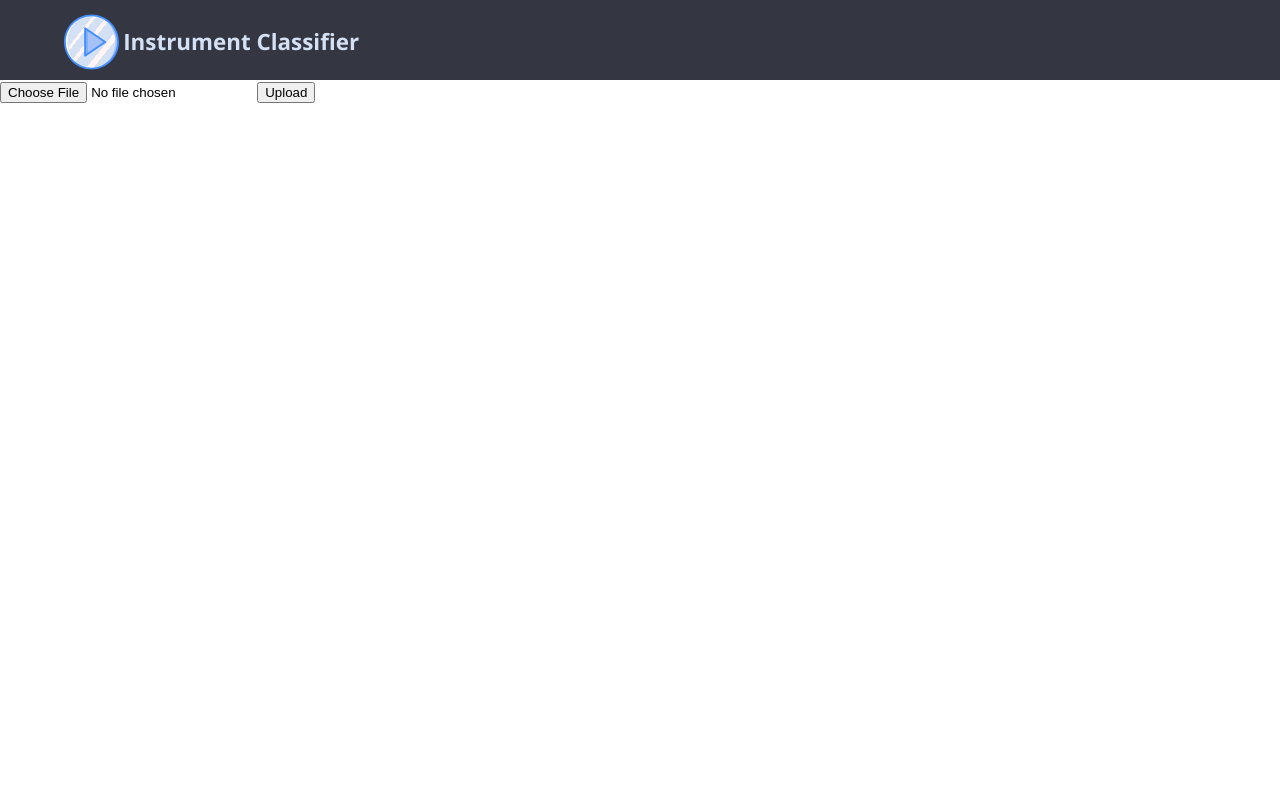
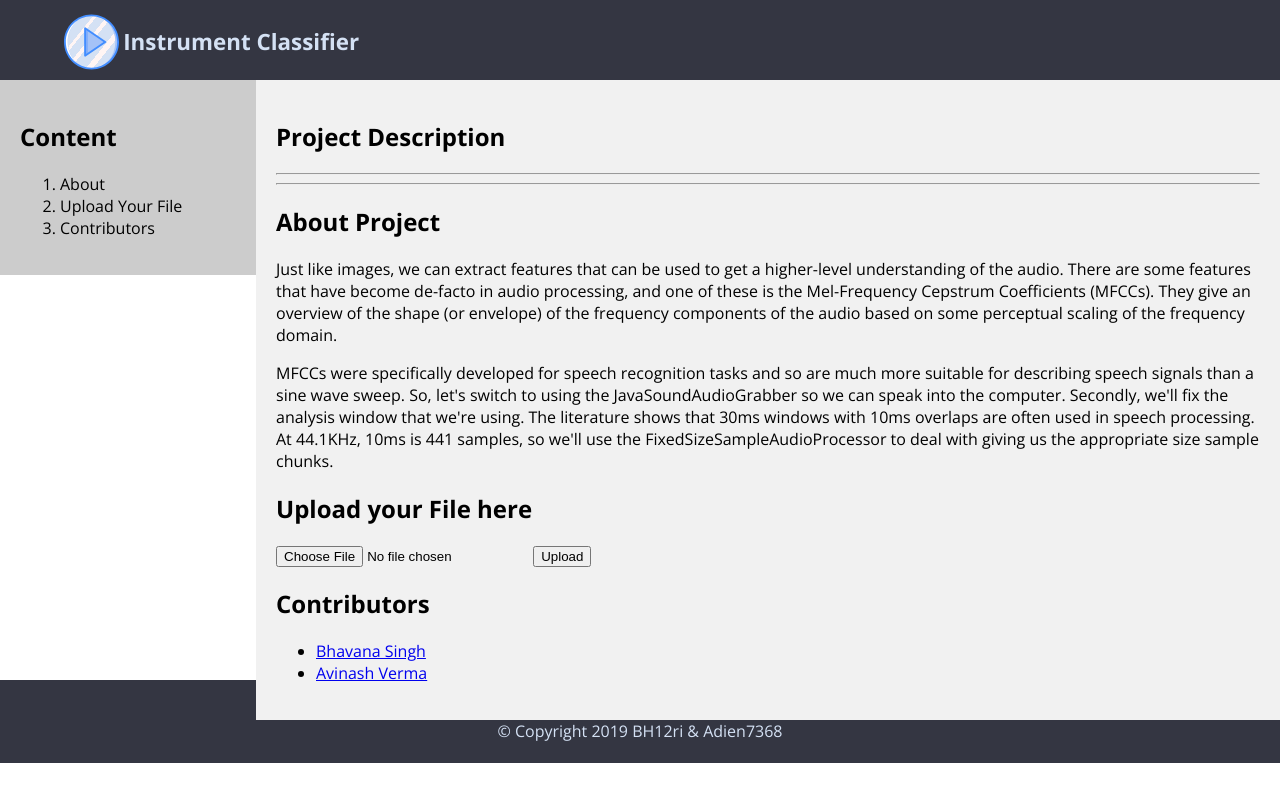
Before and after one commit to BH12ri/Instrument-Classification, a Flask app: page /analyze/ in a window 1280 px wide. Run offline with Flask 2, Linux system fonts and the light colour scheme; parts of the project's set-up code (start-up, migrations or seed data) failed here and were passed over.

Commit message:
header and index changed

```diff
--- a/static/css/header-style.css
+++ b/static/css/header-style.css
@@ -13,7 +13,7 @@ body {
   font-size: 100%;
   font-family: "Open Sans", sans-serif;
   background-color: white;
-  margin: 0;
+  margin:0;
 }
 
 header {
--- /dev/null
+++ b/static/css/index-css.css
@@ -0,0 +1,45 @@
+nav {
+  float: left;
+  width: 20%;
+  background: #ccc;
+  padding: 20px;
+}
+nav ul {
+  padding: 0;
+}
+nav ul li {
+	cursor:pointer;
+}
+
+article {
+  float: left;
+  padding: 20px;
+  width: 80%;
+  background-color: #f1f1f1;
+}
+
+footer {
+  margin-top: 600px;
+  background-color: #343642;
+  padding: 5px;
+  color: #d4e1f4;
+  text-align:center;
+
+}
+
+@media (max-width: 600px) {
+  nav, article {
+    width: 100%;
+    height: auto;
+  }
+}
+@media only screen and (max-width:1200px)and (min-width: 800px){
+	footer{
+		margin-top:800px;
+	}
+}
+@media only screen and (max-width:801px){
+	footer{
+		margin-top:800px;
+	}
+}
--- a/templates/index.html
+++ b/templates/index.html
@@ -4,24 +4,56 @@
     <meta charset="UTF-8">
     <title>Classifier</title>
     <meta name="viewport" content="width=device-width, initial-scale=1.0">
+    <!-- Styles -->
     <link rel="stylesheet" href= "{{ url_for('static',filename='css/header-style.css') }}">
-    <!-- styles -->
+    <link rel="stylesheet" href= "{{ url_for('static',filename='css/index-css.css') }}">
     <link rel="stylesheet" type="text/css" href="http://fonts.googleapis.com/css?family=Open+Sans:400,300,700">
+
   </head>
   <body>
-    <div class="container">
-      <header>
+  <header>
         <div id="cd-logo">
           <img src="{{ url_for('static',filename='img/play-button.svg') }}" alt="Logo"/>
           <p>Instrument Classifier</p>
         </div>
-    </header>
+  </header>
+  <nav>
+    <h2>Content</h2>
+      <ol>
+      <li>About</li>
+      <li>Upload Your File</li>
+      <li>Contributors</li>
+    </ol>
+  </nav>
+  <article>
+  <h1>Project Description</h1>
+  <hr><hr>
+  <div class="about">
+    <h1>About Project </h1>
+    <p>Just like images, we can extract features that can be used to get a higher-level understanding of the audio. There are some features that have become de-facto in audio processing, and one of these is the Mel-Frequency Cepstrum Coefficients (MFCCs). They give an overview of the shape (or envelope) of the frequency components of the audio based on some perceptual scaling of the frequency domain.</p>
+    <p>MFCCs were specifically developed for speech recognition tasks and so are much more suitable for describing speech signals than a sine wave sweep. So, let's switch to using the JavaSoundAudioGrabber so we can speak into the computer. Secondly, we'll fix the analysis window that we're using. The literature shows that 30ms windows with 10ms overlaps are often used in speech processing. At 44.1KHz, 10ms is 441 samples, so we'll use the FixedSizeSampleAudioProcessor to deal with giving us the appropriate size sample chunks.</p>
+  </div>
+
+  <div class="upload">
       <form method=post enctype=multipart/form-data>
+       <h1>Upload your File here</h1>
        <input type=file name=file>
        <input class="predict" type=submit value=Upload>
       </form>
-      <div class="prediction"></div>
-    </div>
-    <!-- scripts -->
+    <div class="prediction"></div>
+  </div>
+
+  <div class="contributor">
+    <h1>Contributors</h1>
+    <ul>
+      <li><a href="https://github.com/BH12ri">Bhavana Singh</a></li>
+      <li><a href="https://github.com/Adien7368">Avinash Verma</a></li>
+    </ul>
+  </div>
+
+  </article>
+  <footer>
+      <p>&copy; Copyright 2019 BH12ri & Adien7368</p>
+  </footer>
   </body>
 </html>
```
